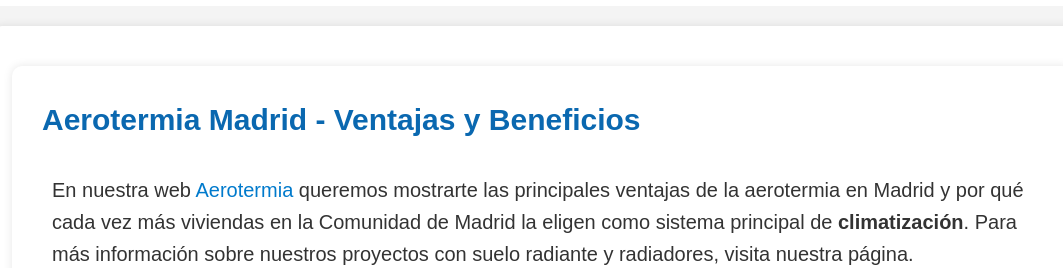
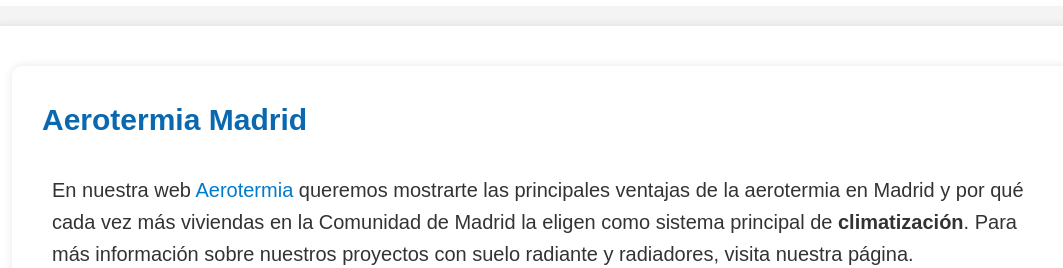
Before and after one commit to oliviacarter15/instalador-de-aerotermia, a plain HTML site: page index.html in a window 1280 px wide. Shown: the part 186-454 px from the top of the page, without its empty margins (98-1161 px from the left). Drawn offline with Linux system fonts and the light colour scheme.

Commit message:
Update index.html

```diff
--- a/index.html
+++ b/index.html
@@ -134,7 +134,7 @@
         <article>
 <body>
 <section>
-  <h1>Aerotermia Madrid - Ventajas y Beneficios</h1>
+  <h1>Aerotermia Madrid</h1>
   <p>
     En nuestra web <a href="https://madridaerotermia.net/">Aerotermia</a> queremos mostrarte las principales ventajas de la aerotermia en Madrid y por qué cada vez más viviendas en la Comunidad de Madrid la eligen como sistema principal de <b>climatización</b>. Para más información sobre nuestros proyectos con suelo radiante y radiadores, visita nuestra página.</p>
 <img src="https://madridaerotermia.net/wp-content/uploads/instaladores-aerotermia-madrid-e1748515177758.png" alt="Instaladores de aerotermia en Madrid especializados en sistemas de calefacción y climatización eficiente" width="1000" height="400">
```
